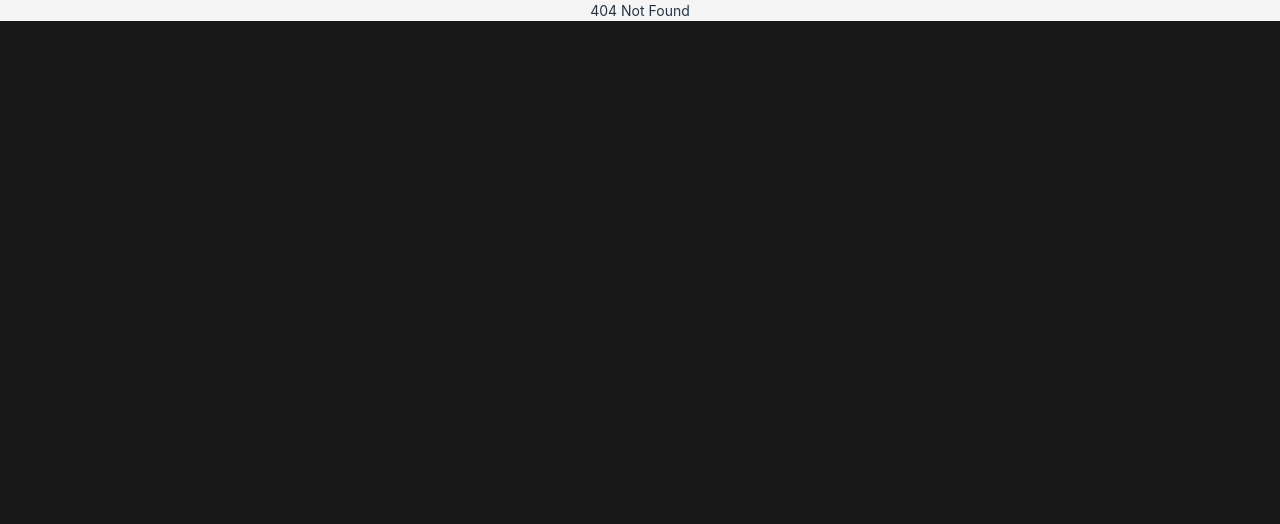
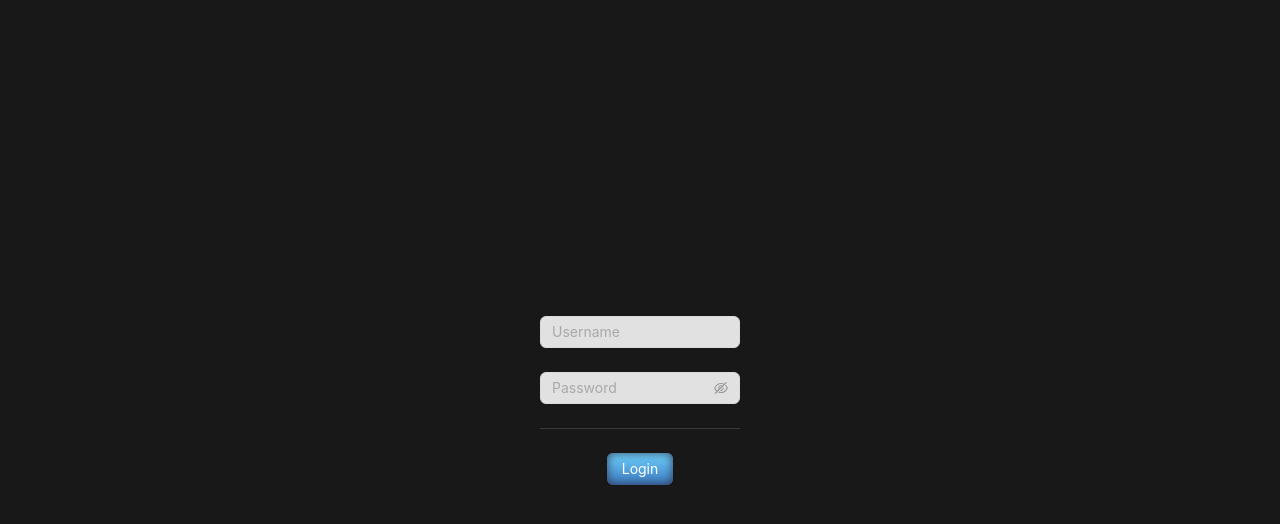
Before and after one commit to JiangJie-Yi/IntelligenceTracker, a React (Vite) app: page / in a window 1280 px wide. Before the commit this address had no page. Shown: the top 524 px of the page. Built offline with nearby package versions, Linux system fonts and the light colour scheme.

Commit message:
Path correction.

```diff
--- a/src/App.tsx
+++ b/src/App.tsx
@@ -68,8 +68,8 @@ export default function App() {
     >
       <BrowserRouter>
         <Routes>
-          <Route path="/intelligenceTracker" element={<Login />} />
-          <Route path="/intelligenceTracker/systemPage" element={<SystemPage />} />
+          <Route path="/" element={<Login />} />
+          <Route path="/systemPage" element={<SystemPage />} />
           <Route path="/*" element={<NotFoundPage />} />
         </Routes>
       </BrowserRouter>
--- a/src/page/login.tsx
+++ b/src/page/login.tsx
@@ -30,7 +30,7 @@ export default function Login({ loginSuccess }: LoginProps) {
       if (loginSuccess?.(userData) !== false) {
         // login(userData);
         console.log('Login Success!');
-        navigate('/intelligenceTracker/systemPage');
+        navigate('/systemPage');
       }
     } else {
       alert('username or password Error');
--- a/vite.config.ts
+++ b/vite.config.ts
@@ -5,7 +5,7 @@ import react from '@vitejs/plugin-react-swc';
 // https://vite.dev/config/
 export default defineConfig({
   plugins: [react()],
-  base: '/IntelligenceTracker/',
+  base: '/',
   resolve: {
     alias: {
       '@': path.resolve(__dirname, './src'),
```
